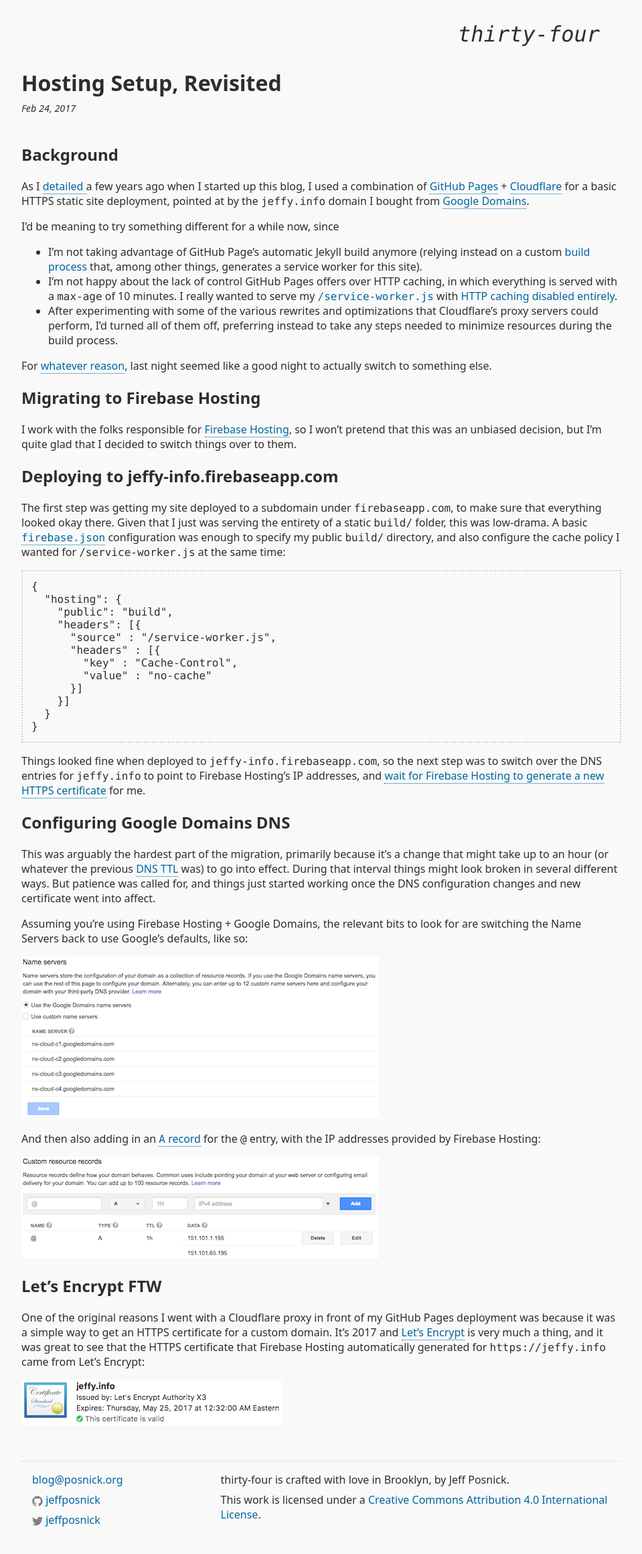
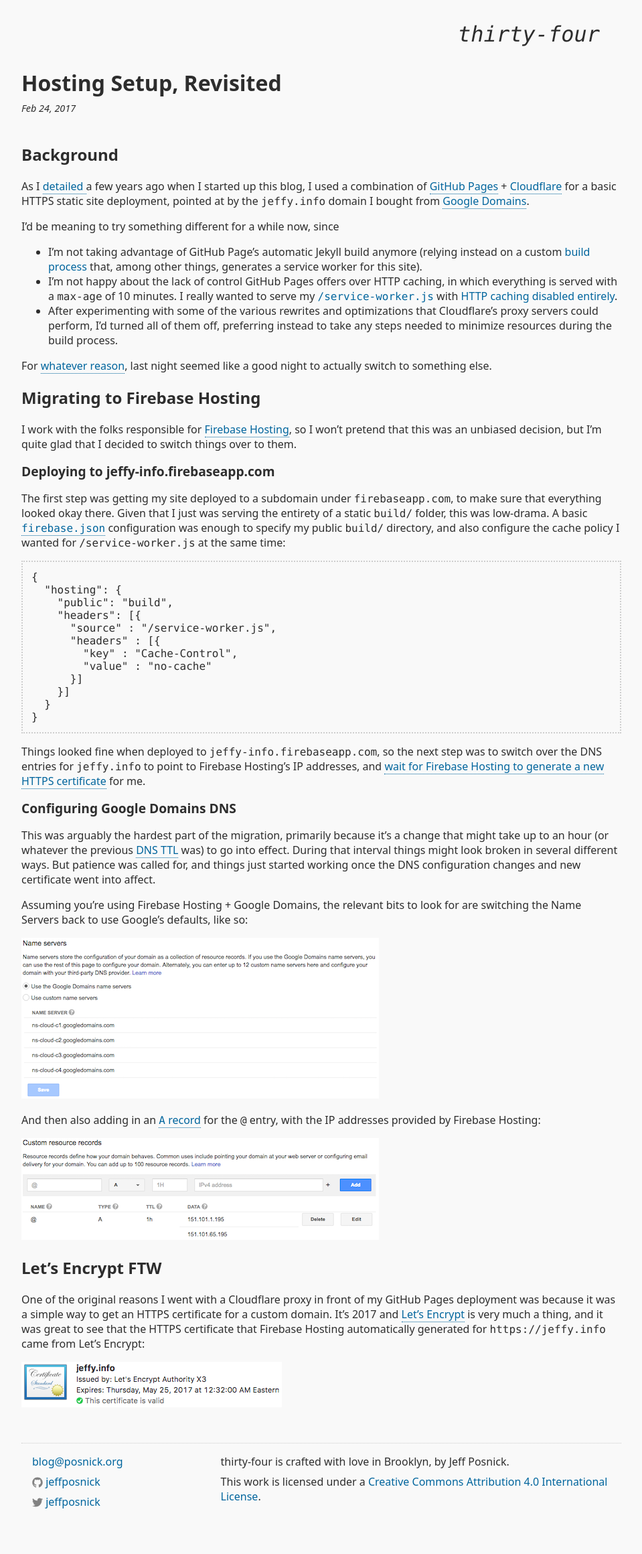
Before and after one commit to jeffposnick/jeffy-info, a Jekyll site: the page built from _posts/2017-02-24-hosting-setup-revisited.markdown, in a window 1280 px wide. Shown: the whole page at 67% size, without its empty margins (160-1119 px from the left). Built offline with Jekyll 4.4.1, drawn with Linux system fonts in a browser that asks for light colours; after the commit the page ends 2293 px from its top, so only the background shows below that.

Commit message:
Style tweaks.

```diff
--- a/_includes/styles.html
+++ b/_includes/styles.html
@@ -72,6 +72,10 @@
     max-width: 534px;
   }
 
+  article > h2 {
+    font-size: 1.2em;
+  }
+
   .youtube-embed {
     height: 300px;
     max-width: 100%;
```
